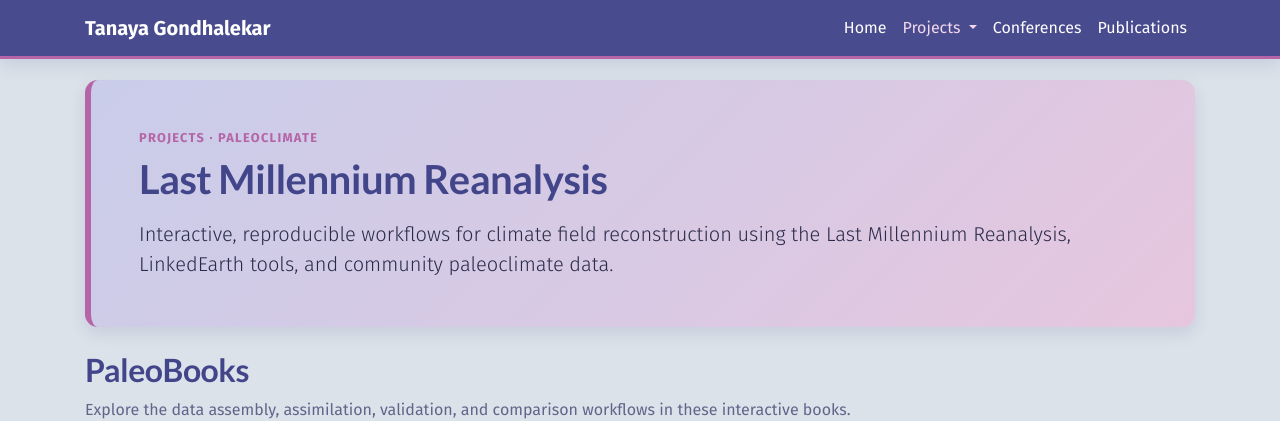
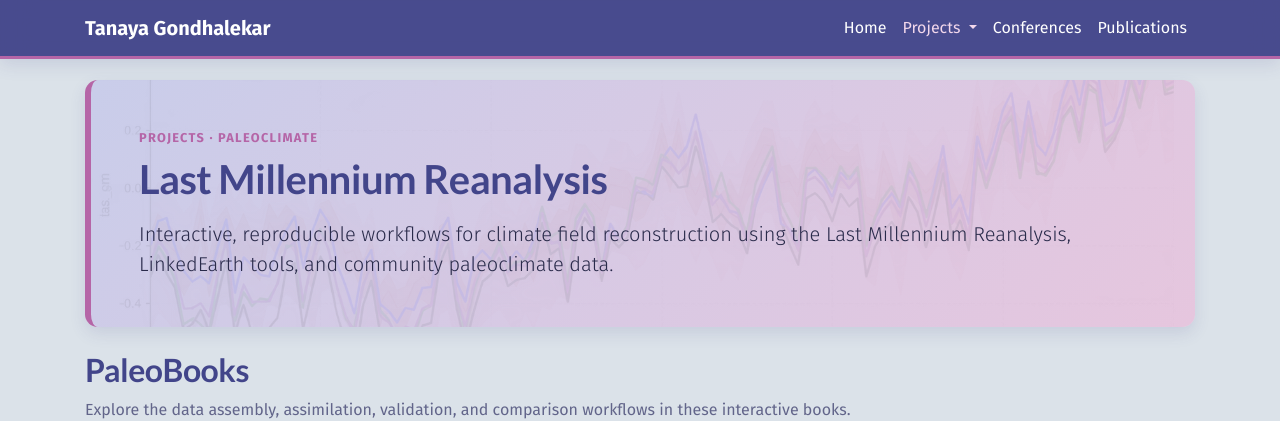
Before and after one commit to tanaya-g/tanaya-g.github.io, a Jekyll site: the page built from last-millennium-reanalysis.html, in a window 1280 px wide. Shown: the top 421 px of the page. Built offline with Jekyll 4.4.1, drawn with Linux system fonts in a browser that asks for light colours; nearby versions of some CDN libraries; a style sheet for code colours, icons or effects is not loaded.

Commit message:
Add LMR chart watermark

```diff
--- a/assets/css/global.css
+++ b/assets/css/global.css
@@ -325,9 +325,29 @@ footer.bg-white {
 }
 
 .project-hero {
+    position: relative;
+    overflow: hidden;
     padding: clamp(1.5rem, 4vw, 3rem);
     border-left: 6px solid var(--orchid);
     background: linear-gradient(135deg, #C9CDEA, #E6C6DE);
+}
+
+.project-hero-watermark {
+    position: absolute;
+    inset: 0;
+    width: 100%;
+    height: 100%;
+    object-fit: cover;
+    object-position: center;
+    opacity: 0.08;
+    mix-blend-mode: multiply;
+    pointer-events: none;
+    user-select: none;
+}
+
+.project-hero-content {
+    position: relative;
+    z-index: 1;
 }
 
 .project-eyebrow {
--- a/last-millennium-reanalysis.html
+++ b/last-millennium-reanalysis.html
@@ -7,12 +7,15 @@ permalink: /projects/last-millennium-reanalysis/
 ---
 
 <section class="project-hero rounded-xl shadow-sm mb-4">
+    <img class="project-hero-watermark" src="{{ '/assets/images/projects/lmr-validation-watermark.png' | relative_url }}" alt="" aria-hidden="true">
+    <div class="project-hero-content">
         <div class="project-eyebrow small mb-2">Projects · Paleoclimate</div>
         <h1 class="mb-3">Last Millennium Reanalysis</h1>
         <p class="lead mb-0">
             Interactive, reproducible workflows for climate field reconstruction using the
             Last Millennium Reanalysis, LinkedEarth tools, and community paleoclimate data.
         </p>
+    </div>
 </section>
 
 <section aria-labelledby="paleobooks-heading">
```
Also changed, not shown: assets/images/projects/lmr-validation-watermark.png (added). Lines whose indentation alone changed are shown as unchanged.
